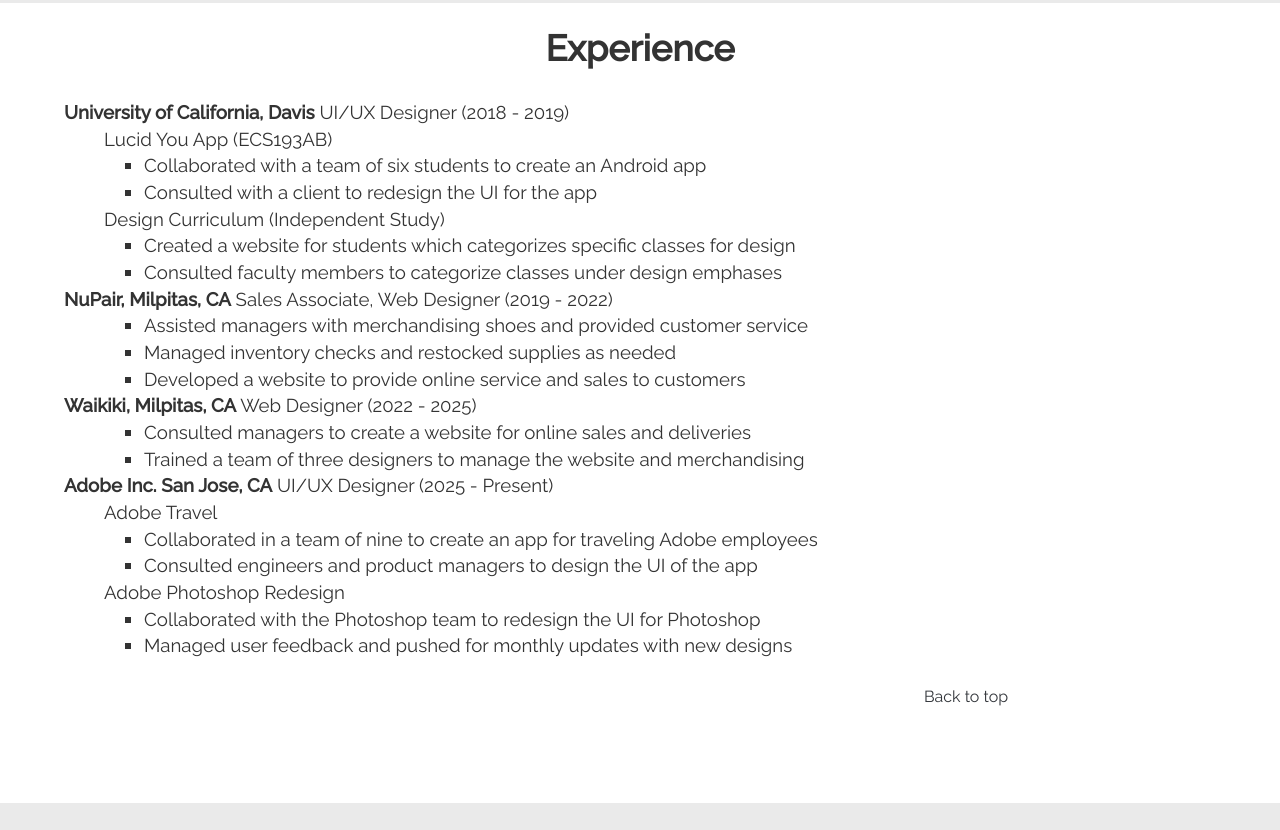
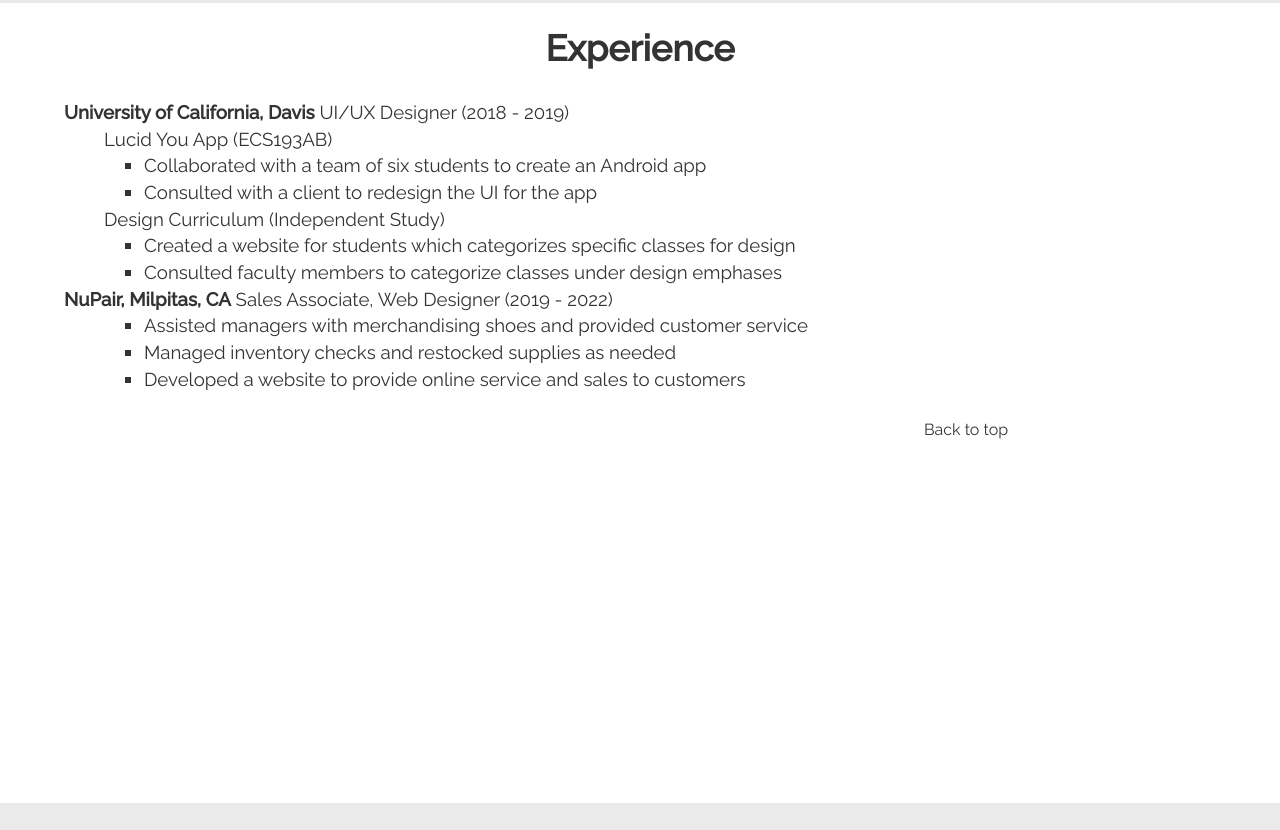
Before and after one commit to kusorii/kusorii.github.io, a plain HTML site: page index.html in a window 1280 px wide. Shown: the part 1223-2053 px from the top of the page. Drawn offline with nearby package versions, Linux system fonts and the light colour scheme.

Commit message:
Update
Took out old information for class resume.

```diff
--- a/index.html
+++ b/index.html
@@ -24,8 +24,6 @@
     <h2>Digital Designer</h2>
     <p>Hello there!</p>
     <p>I am a designer focusing on front-end development, graphic design, and UI/UX. My work focuses on simplistic and clean design that works well for any user or client.</p>
-    <p>I graduated from the design program at the University of California, Davis in 2019 with a minor in professional writing. Ever since then, I have been working on multiple projects including Adobe Travel and Pop Hops, and in eCommerce.</p>
-    <p>Aside from working for companies, I have also done freelance work with a variety of clients, including UC Davis. Check out my site for more information!</p>
     <a href="#top" class="topLink">Back to top</a>
   </article>
 
@@ -52,26 +50,6 @@
               <li>Managed inventory checks and restocked supplies as needed</li>
               <li>Developed a website to provide online service and sales to customers</li>
           </ul></li>
-        </ul></li>
-        <li><b>Waikiki, Milpitas, CA</b> Web Designer (2022 - 2025)</li>
-          <li><ul class="expList">
-          <li><ul class="expInner">
-              <li>Consulted managers to create a website for online sales and deliveries</li>
-              <li>Trained a team of three designers to manage the website and merchandising</li>
-          </ul></li>
-        </ul></li>
-        <li><b>Adobe Inc. San Jose, CA</b> UI/UX Designer (2025 - Present)</li>
-          <li><ul class="expList">
-            <li>Adobe Travel</li>
-              <li><ul class="expInner">
-                  <li>Collaborated in a team of nine to create an app for traveling Adobe employees</li>
-                  <li>Consulted engineers and product managers to design the UI of the app</li>
-              </ul></li>
-            <li>Adobe Photoshop Redesign</li>
-            <li><ul class="expInner">
-                <li>Collaborated with the Photoshop team to redesign the UI for Photoshop</li>
-                <li>Managed user feedback and pushed for monthly updates with new designs</li>
-            </ul></li>
           </ul></li>
     </ul>
     <a href="#top" class="topLink">Back to top</a>
```
